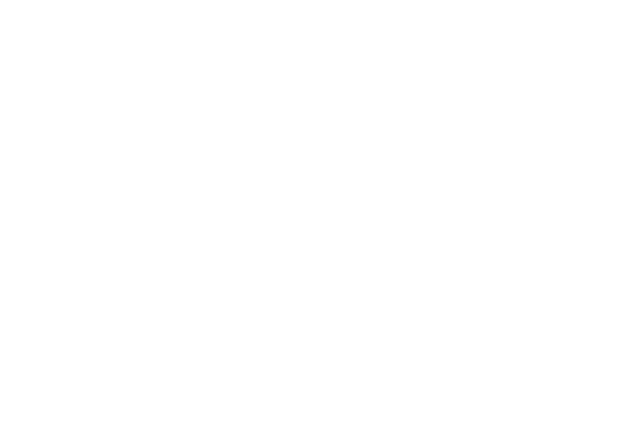
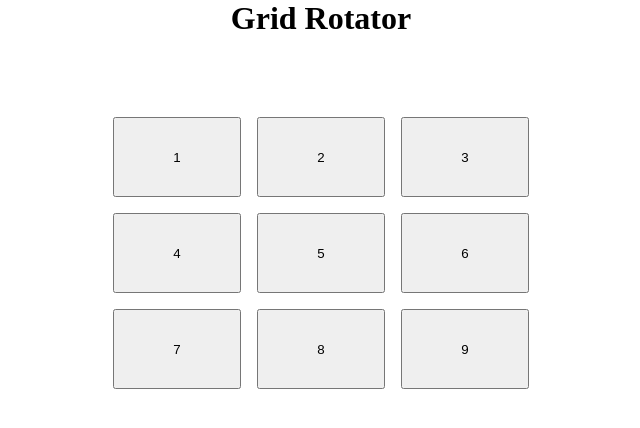
Before and after one commit to abuemkezeChu/grid-rotator, a plain HTML site: page index.html in a window 1280 px wide. Shown: the whole page, without its empty margins (319-959 px from the left). Drawn offline with Linux system fonts and the light colour scheme.

Commit message:
feat: ui design

```diff
--- a/assets/styles/index.css
+++ b/assets/styles/index.css
@@ -3,3 +3,22 @@
   margin: 0;
   box-sizing: border-box;
 }
+
+.title {
+  text-align: center;
+  margin-bottom: 5rem;
+}
+
+#grid {
+  width: 100%;
+  display: grid;
+  justify-content: center;
+  grid-template-columns: repeat(3, 10%);
+  gap: 1rem;
+}
+
+button {
+  width: 100%;
+  height: 10vh;
+  cursor: pointer;
+}
--- a/index.html
+++ b/index.html
@@ -9,7 +9,18 @@
 </head>
 
 <body>
-
+  <h1 class="title">Grid Rotator</h1>
+  <div id="grid">
+    <button id="btn-one">1</button>
+    <button id="btn-two">2</button>
+    <button id="btn-three">3</button>
+    <button id="btn-four">4</button>
+    <button id="btn-five">5</button>
+    <button id="btn-six">6</button>
+    <button id="btn-seven">7</button>
+    <button id="btn-eight">8</button>
+    <button id="btn-nine">9</button>
+  </div>
   <script src="assets/scripts/index.js"></script>
 </body>
 
```
